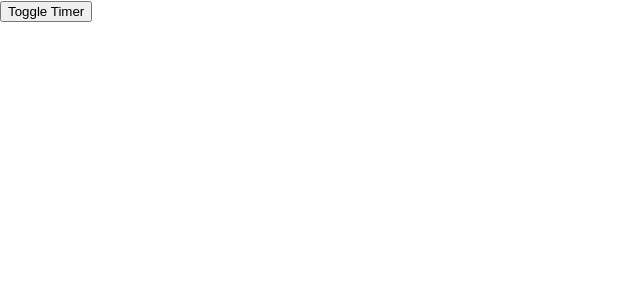
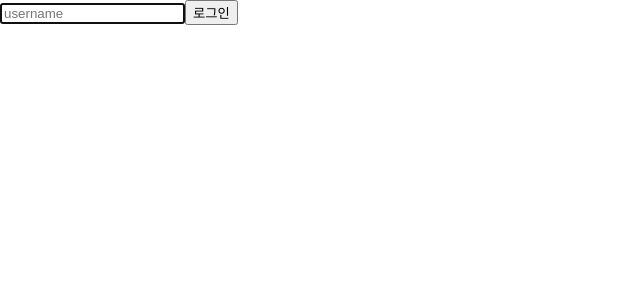
Before and after one commit to gusdn3477/react-study, a React (Create React App) app: page / in a window 1280 px wide. Shown: the top 300 px of the page, without its empty margins (0-640 px from the left). Built offline with nearby package versions, Linux system fonts and the light colour scheme.

Commit message:
useRef 사용하여 DOM 접근

```diff
--- a/src/App.js
+++ b/src/App.js
@@ -1,186 +1,26 @@
-import InputSample from "./InputSample";
-import TextInputWithFocusButton from "./TextinputWithFocousButton";
-import UseInput from "./UseInput";
-import React, { useState, useRef, useEffect } from "react";
-import Timer from "./component/Timer";
 
-const heavyWork = () =>{
-  console.log("엄청 무거운 작업!!!");
-  return ['홍길동', '김민수'];
-}
+import React, {useEffect, useRef} from "react";
+
 
 function App() {
 
-  const [showTimer, setShowTimer] = useState(false);
+  const inputRef = useRef();
 
-  // 마운트 : 화면에 컴포넌트가 렌더링 되었을 때
-  // 언마운트 : 화면에 컴포넌트가 사라질 때 -> useEffect의 clean-up 기능을 이용하면 된다.
-  const handleButtonClick = async () =>{
-    setShowTimer(!showTimer)
+  useEffect(() => {
+    inputRef.current.focus();
+  }, [])
+
+  const login = () => {
+    alert(`환영합니다 ${inputRef.current.value}!`);
+    inputRef.current.focus();
   }
 
-  return(
+  return (
     <div>
-      {showTimer && <Timer/>}
-      <button onClick={handleButtonClick}>Toggle Timer</button>
+      <input ref={inputRef} type="text" placeholder="username" />
+      <button onClick={login}>로그인</button>
     </div>
   )
-  // const [count, setCount] = useState(1);
-  // const [name, setName] = useState('');
-
-  // const handleCountUpdate = () => {
-  //   setCount(count + 1);
-  // };
-
-  // const handleInputChange = (e) => {
-  //   setName(e.target.value);
-  // }
-
-  // // 렌더링마다 매번 실행됨 - 렌더링 이후
-  // useEffect(() => {
-  //   console.log('렌더링');
-  // });
-
-  // // 마운트 + count가 변경될 때 마다 실행
-  // useEffect(() => {
-  //   console.log('count 변화');
-  // }, [count]);
-
-  // // 마운트 + [ name ] 변경될 때 마다 실행
-  // useEffect(() => {
-  //   console.log('name 변화');
-  // }, [name]);
-
-  // // 첫 렌더링 시에만 실행됨
-  // useEffect(() => {
-  //   console.log('마운팅');
-  // }, []);
-
-  // return (
-  //   <div>
-  //     <button onClick={handleCountUpdate}>Update</button>
-  //     <span>count: {count}</span>
-  //     <input text="text" value={name} onChange={handleInputChange}/>
-  //     <span>name: {name}</span>
-  //   </div>
-  // )
-
-  // useState 관련 자료
-  // // 무거운 작업 시 콜백함수를 사용하면 lazy하게 가져와서 효율적이다.
-  // const [names, setNames] = useState(() => heavyWork());
-  // const [input, setInput] = useState('');
-
-  // const handleInputChange = e => {
-  //   setInput(e.target.value);
-  // }
-
-  // // 화살표 함수의 경우 중괄호가 있는 경우 return문을 작성해 주어야 한다.
-  // const handleUpload = () => {
-  //   setNames(prev =>
-  //     {
-  //       console.log('이전 state: ', prev);
-  //       return [input, ...prev]
-  //     }
-  //   );
-  // }
-
-  // return (
-  //   <div>
-  //     <input type="text" value={input} onChange={handleInputChange}/>
-  //     <button onClick={handleUpload}>Update</button>
-  //     {names.map((name, idx) => <p key={idx}>{name}</p>)}
-  //   </div>
-  // )
-
-
-
-  // const [count, setCount] = useState(1);
-  // // const [renderCount, setRenderCount] = useState(1);
-  // const renderCount = useRef(1);
-
-  // useEffect(() => {
-  //   renderCount.current = renderCount.current + 1;
-  //   console.log('렌더링 수: ', renderCount.current);
-  // })
-  // useEffect(() => {
-  //   console.log("렌더링!");
-  //   setRenderCount(renderCount + 1);
-  // }, [count])
-
-  // return (
-  //   <div>
-  //     <p>Count: {count}</p>
-  //     <button onClick={() => setCount(count + 1)}>올려</button>
-  //   </div>
-  // )
-  // const [renderer, setRenderer] = useState(0);
-  // const countRef = useRef(0);
-  // let countVar = 0;
-
-  // const doRendering = () => {
-  //   setRenderer(renderer + 1);
-  // }
-
-  // const increaseRef = () => {
-  //   countRef.current = countRef.current + 1;
-  //   console.log('ref ', countRef.current);
-  // }
-
-  // const increaseVar = () => {
-  //   countVar = countVar + 1;
-  //   console.log('var : ' + countVar);
-  // }
-
-  // const printResults = () => {
-  //   console.log(`ref: ${countRef.current}, var: ${countVar}`);
-  // }
-
-  // return (
-  //   <div>
-  //     <p>Ref: {countRef.current}</p>
-  //     <p>Ref: {countVar}</p>
-  //     <button onClick={doRendering}>렌더!</button>
-  //     <button onClick={increaseRef}>Ref 올려</button>
-  //     <button onClick={increaseVar}>Var 올려</button>
-  //     <button onClick={printResults}>Ref Var 값 출력</button>
-  //   </div>
-  // )
-
-
-  // const [count, setCount] = useState(0);
-  // const countRef = useRef(0);
-
-  // console.log(countRef);
-
-  // console.log("렌더링");
-
-  // const increaseCountState = () => {
-  //   setCount(count + 1);
-  // }
-
-  // const increaseCountRef = () => {
-  //   countRef.current = countRef.current + 1;
-  // }
-
-  // return (
-  //   <div>
-  //     <p>State: {count}</p>
-  //     <p>Ref: {countRef.current}</p>
-  //     <button onClick={increaseCountState}>State 올려</button>
-  //     <button onClick={increaseCountRef}>Ref 올려</button>
-  //   </div>
-  // )
-
-
-
-
-  // return (
-  //   <div className="App">
-  //     {/* <TextInputWithFocusButton/> */}
-  //     {/* <InputSample/> */}
-  //     <UseInput/>
-  //   </div>
-  // );
 }
 
 export default App;
```
